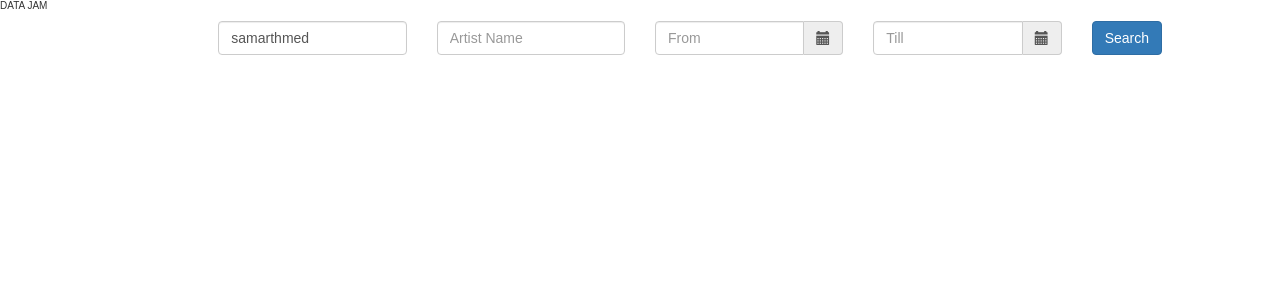
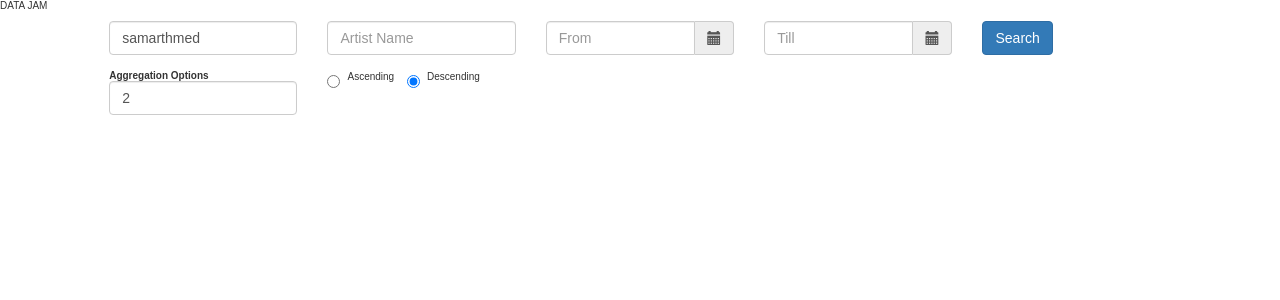
Before and after one commit to samarth/datajam, a Flask app: page / in a window 1280 px wide. Shown: the top 300 px of the page. Run offline with Flask 2, Linux system fonts and the light colour scheme; parts of the project's set-up code (start-up, migrations or seed data) failed here and were passed over; some libraries are stand-ins or nearby versions.

Commit message:
added aggregation options to UI

```diff
--- a/app/static/js/dashboard.js
+++ b/app/static/js/dashboard.js
@@ -166,6 +166,12 @@ function getUserData () {
     var todate      = $("#todate").val();
     var artistName  = $("#artistName").val();
 
+    //Options more specific to aggs ...
+
+    var minDocCount = $("#minDocCount").val();
+    var order       = $("input[name=optradio]:checked").val();
+
+
     var queryParams = "?username=" + username;
 
 
@@ -180,6 +186,15 @@ function getUserData () {
     if (artistName) {
         queryParams += "&artist=" + artistName;
     }
+
+    if (minDocCount) {
+        queryParams += "&minDocCount=" + minDocCount;
+    }
+
+    if (order) {
+        queryParams += "&order=" + order;
+    }
+
 
    /*
      May want to expose : min doc count and order and limits later
--- a/app/templates/dashboard/index.html
+++ b/app/templates/dashboard/index.html
@@ -10,7 +10,7 @@
 
 
     <div class="row">
-      <div class="col-md-2 col-md-offset-2">
+      <div class="col-md-2 col-md-offset-1">
         <div class="form-group">
           <input id="username" type="text" placeholder="Lastfm Username" value="samarthmed" class="input-medium search-query form-control">
         </div>
@@ -54,6 +54,21 @@
 
     </div>
 
+
+    <div class="row">
+      <div class="col-md-2 col-md-offset-1">
+      <span> <b>Aggregation Options</b> </span>
+      <input id="minDocCount" type="text" placeholder="Minimum Artist Count" value="2" class="input-medium search-query form-control">
+      </div>
+      <div class="col-md-2">
+        <label class="radio-inline"><input type="radio" name="optradio" value="asc" checked="checked">Ascending</label>
+        <label class="radio-inline"><input type="radio" name="optradio" value="desc" checked="checked">Descending</label>
+      </div>
+
+    </div>
+
+    <br/>
+
     <div class="row">
 
       <div class="col-md-1 col-md-offset-1">
```
